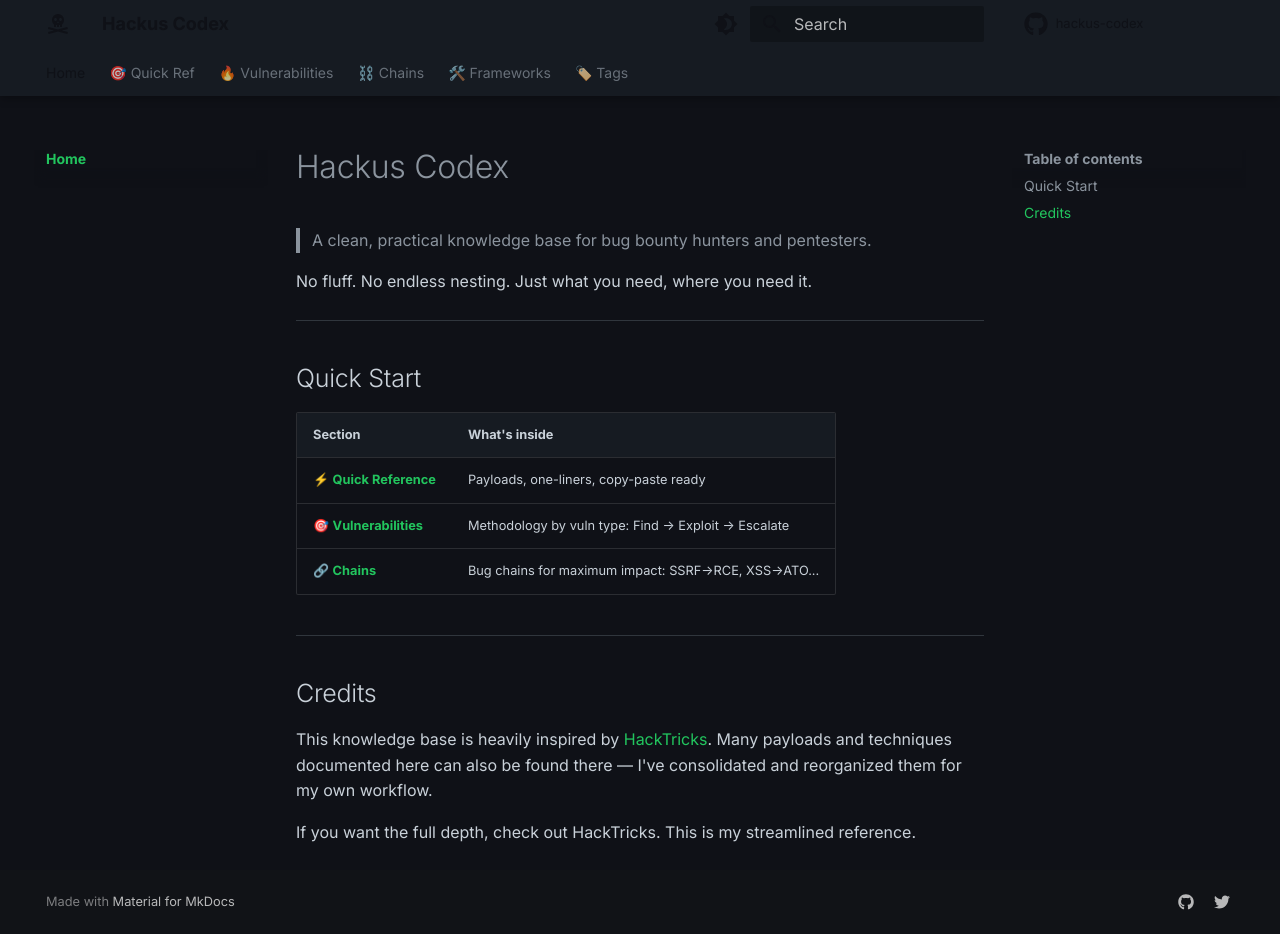
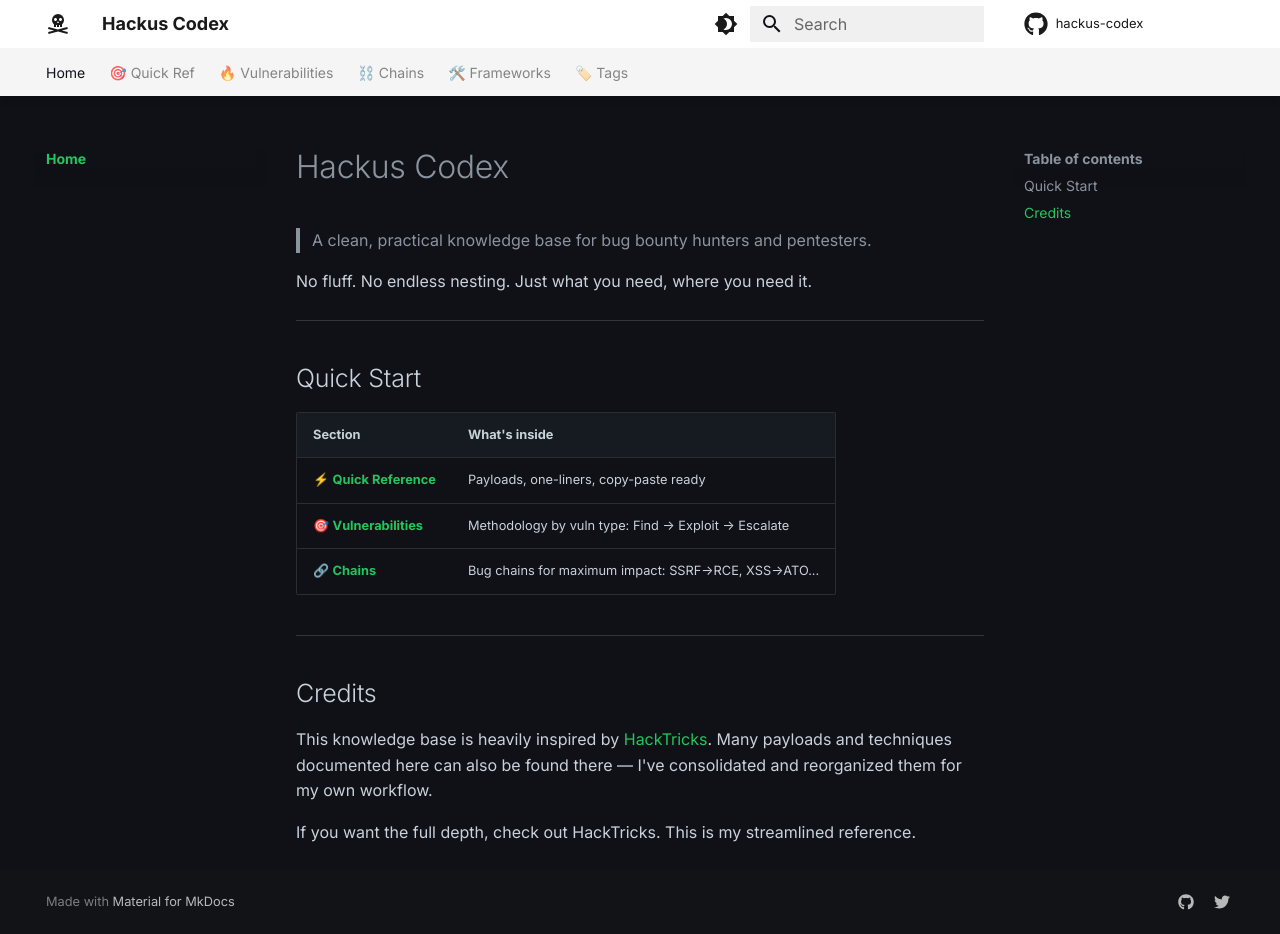
Before and after one commit to Nooboclawdus/hackus-codex, an MkDocs documentation site: the page built from docs/index.md, in a window 1280 px wide and 934 px high. Built offline with MkDocs 1.6.1 and Material for MkDocs 9.7.7, drawn with Linux system fonts in a browser that asks for light colours; comment, search, counter and statistics services are not loaded.

Commit message:
fix: light header in dark mode for visibility

```diff
--- a/docs/stylesheets/terminal.css
+++ b/docs/stylesheets/terminal.css
@@ -38,18 +38,36 @@
   --md-accent-fg-color: var(--hc-green);
 }
 
-/* Header */
+/* Header - keep light even in dark mode for visibility */
 .md-header {
-  background: var(--hc-bg-card);
+  background: #ffffff;
+  color: #1a1a1a;
 }
 
-/* Tabs bar - dark background, readable text */
+.md-header__title {
+  color: #1a1a1a;
+}
+
+.md-header__button {
+  color: #1a1a1a;
+}
+
+.md-search__input {
+  background: #f0f0f0;
+  color: #1a1a1a;
+}
+
+.md-search__input::placeholder {
+  color: #666;
+}
+
+/* Tabs bar - light background */
 .md-tabs {
-  background: var(--hc-bg-card);
+  background: #f5f5f5;
 }
 
 .md-tabs__link {
-  color: var(--hc-text-muted);
+  color: #555;
 }
 
 .md-tabs__link--active,
```
